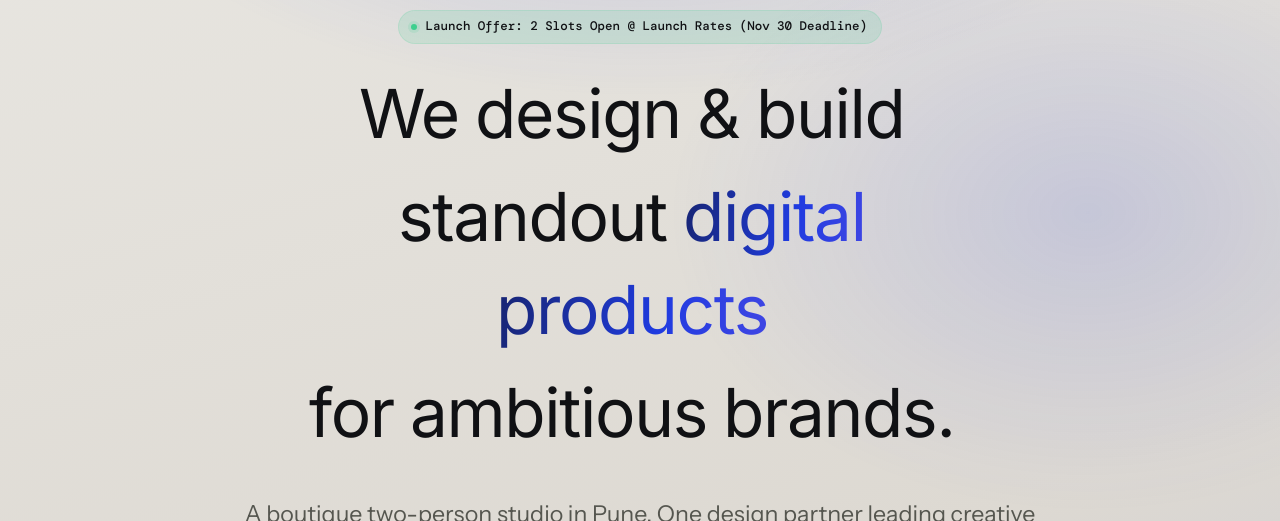
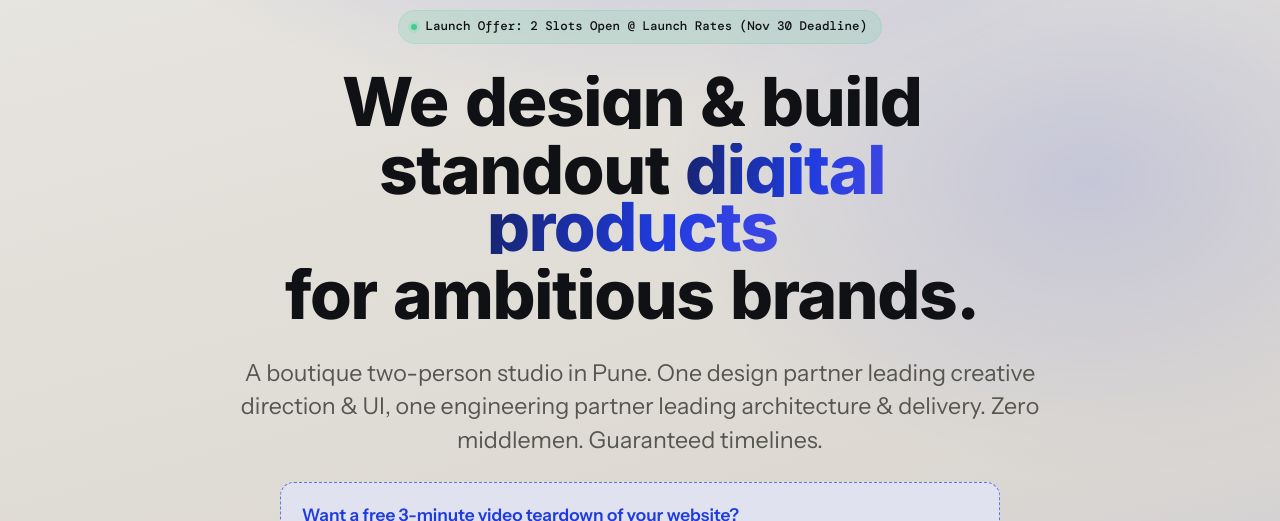
Before and after one commit to shanzxt/DailyGrit, a React (Vite) app: page / in a window 1280 px wide. Shown: the part 185-706 px from the top of the page. Built offline with nearby package versions, Linux system fonts and the light colour scheme; no server answers.

Commit message:
your commit message

```diff
--- a/src/components/Hero.css
+++ b/src/components/Hero.css
@@ -38,9 +38,9 @@
 
 .hero-head {
   font-size: clamp(2.2rem, 1.5rem + 3.4vw, 4.5rem);
-  font-weight: 200;
+  font-weight: 800;
   letter-spacing: -0.02em;
-  line-height: 1.15;
+  line-height: 0.8;
   max-width: 17ch;
   text-align: center;
 }
```
